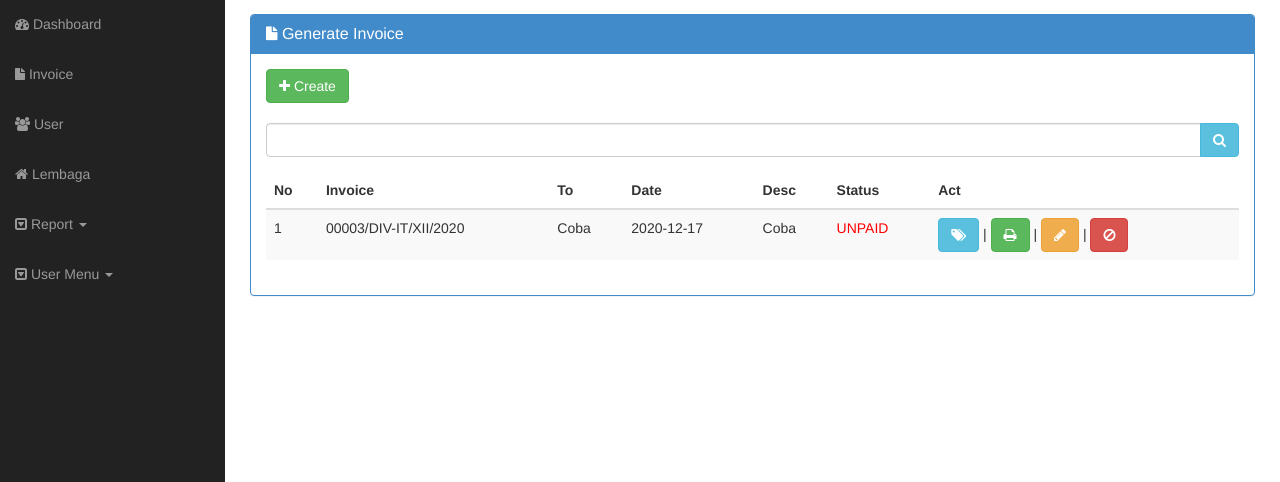
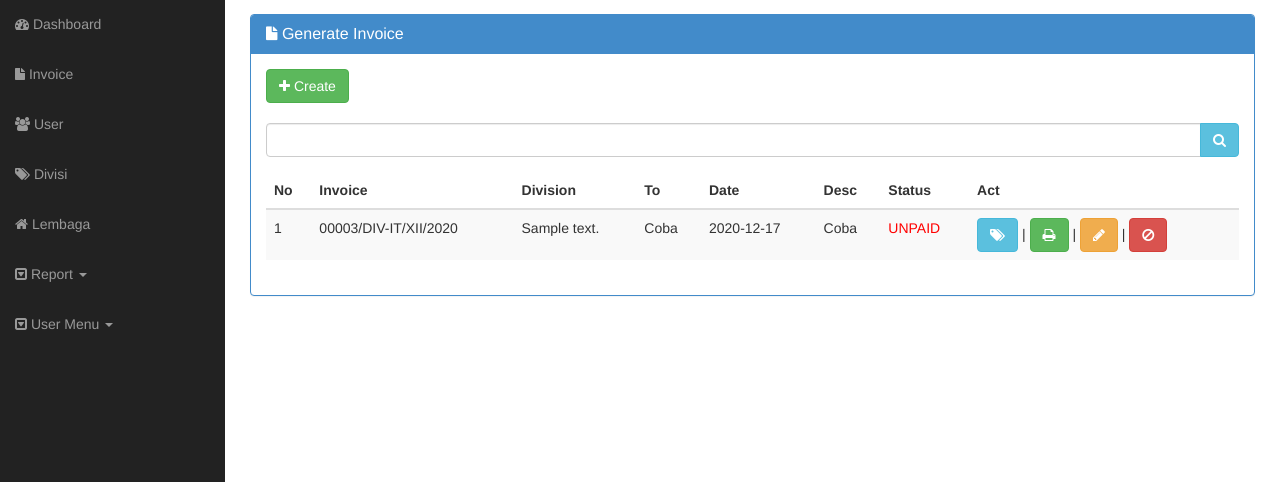
Before and after one commit to rudyekoprasetya/sisfo-invoice, a CodeIgniter app: page /surat/invoice in a window 1280 px wide. Shown: the part 51-533 px from the top of the page. Run offline with CodeIgniter, Linux system fonts and the light colour scheme; a user stored in the database is signed in; data comes from the database, SQL or seed files in the repository; tables that the repository leaves empty or names only in its code hold one stand-in row (values such as "Sample post").

Commit message:
[ADD] table divisi

```diff
--- a/application/controllers/Invoice.php
+++ b/application/controllers/Invoice.php
@@ -4,7 +4,7 @@ class Invoice extends CI_Controller {
 
 	public function __construct() {
 		parent::__construct();
-		if(!$this->session->userdata('logged_in')) {redirect('login','refresh');}//user harus login
+		// if(!$this->session->userdata('logged_in')) {redirect('login','refresh');}//user harus login
 		$this->load->model('Model_ci');
 
 	}
@@ -13,12 +13,14 @@ class Invoice extends CI_Controller {
 		$data['judul']="Generate Invoice";
 		$id_user=$this->session->userdata('id_user');
 		$no_urut=$this->autoid();
+		$data['divisi']=$this->Model_ci->get_all('tb_divisi');
 		$bulan=date('m');
 		$tahun=date('Y');
 		$roman=$this->numberToRoman($bulan);
 		$data['no_urut']=$no_urut;
-		$data['invoice']=$this->Model_ci->get_where_order('tb_invoice','no_urut','DESC',array('id_user'=>$id_user));
-		$data['no_invoice']=$no_urut."/DIV-IT/".$roman."/".$tahun;
+		// $data['invoice']=$this->Model_ci->get_where_order('tb_invoice','no_urut','DESC',array('id_user'=>$id_user));
+		$data['invoice']=$this->Model_ci->viewinvoice($id_user);
+		$data['no_invoice']=$no_urut."/CV-NMM/".$roman."/".$tahun;
 		$this->template->display('create_invoice',$data);
 	}
 
@@ -26,6 +28,7 @@ class Invoice extends CI_Controller {
 		$data=array(
 			'no_urut'=>$this->input->post('no_urut',true),
 			'no_invoice'=>$this->input->post('no_invoice',true),
+			'id_divisi'=>$this->input->post('id_divisi',true),
 			'kode_project'=>$this->input->post('kode_project',true),
 			'id_user'=>$this->session->userdata('id_user'),
 			'payment_type'=>$this->input->post('payment_type',true),
@@ -50,6 +53,7 @@ class Invoice extends CI_Controller {
 		$data=array(
 			'no_urut'=>$this->input->post('no_urut',true),
 			'kode_project'=>$this->input->post('kode_project',true),
+			'id_divisi'=>$this->input->post('id_divisi',true),
 			'id_user'=>$this->session->userdata('id_user'),
 			'payment_type'=>$this->input->post('payment_type',true),
 			'due_date'=>$this->input->post('due_date',true),
@@ -66,6 +70,7 @@ class Invoice extends CI_Controller {
 	public function editData() {
 		$no_invoice=$this->input->post('no_invoice',true);
 		$data=$this->Model_ci->get_where('tb_invoice',array('no_invoice'=>$no_invoice))->row();
+		$divisi=$this->Model_ci->get_all('tb_divisi');
 		if (!(strcmp($data->is_paid,"yes"))) {
 	      	$paid="selected";
 	      	$unpaid="";
@@ -77,6 +82,12 @@ class Invoice extends CI_Controller {
 		<label>No Invoice</label>
 		<input type="text" class="form-control" id="no_invoice" name="no_invoice" value="<?= $data->no_invoice; ?>" readonly>
 		<input type="hidden" name="no_urut" value="<?= $data->no_urut; ?>">
+		<label>Division</label>
+		<select name="id_divisi" id="id_divisi" class="form-control">
+			<?php foreach($divisi->result() as $row) { ?>
+				<option value="<?= $row->id_divisi;?>"><?= $row->divisi; ?></option>
+			<?php } ?>
+		</select>
 		<label>To</label>
 		<input type="text" name="kepada" class="form-control" id="kepada" value="<?= $data->kepada; ?>" required>
 		<input type="hidden" name="kode_project" id="kode_project" value="<?= $data->kode_project; ?>">
@@ -142,6 +153,7 @@ class Invoice extends CI_Controller {
 		$no_invoice="00003/DIV-IT/XII/2020";
 		//ambil data invoice
 		$inv=$this->Model_ci->get_where('tb_invoice',array('no_invoice'=>$no_invoice))->row();
+		$no_urut=$inv->no_urut;
 		$data['no_invoice']=$inv->no_invoice;
 		$data['kode_project']=$inv->kode_project;
 		$data['date']=$inv->date;
@@ -156,10 +168,13 @@ class Invoice extends CI_Controller {
 		//ambil data item invoice
 		$data['item']=$this->Model_ci->get_where('tb_item',array('no_invoice'=>$no_invoice));
 
+		//ambil data lembaga
+		$lembaga=$this->Model_ci->get_all('tb_lembaga');
+
 
 		//pdf
 		$this->pdf->setPaper('A4', 'potrait');
-    	$this->pdf->filename = "invoice.pdf";
+    	$this->pdf->filename = "inv-".$no_urut.".pdf";
     	$this->pdf->load_view('cetak_inv', $data);
 
 
--- a/application/models/Model_ci.php
+++ b/application/models/Model_ci.php
@@ -4,6 +4,11 @@ class Model_ci extends CI_Model {
 
 	public function __construct() {
 		 parent:: __construct();
+	}
+
+	public function viewinvoice($user) {
+		$query="SELECT a.no_invoice, a.no_urut, a.kepada, a.date, a.due_date, a.payment_type, a.is_paid, b.divisi FROM tb_invoice a JOIN tb_divisi b ON a.id_divisi=b.id_divisi WHERE a.id_user='$user' ORDER BY a.date DESC ";
+		return $this->db->query($query);
 	}
 
 	public function cek($user,$pass) {
--- a/application/views/create_invoice.php
+++ b/application/views/create_invoice.php
@@ -28,6 +28,7 @@
           		<tr>
           			<th>No</th>
           			<th>Invoice</th>
+          			<th>Division</th>
           			<th>To</th>
           			<th>Date</th>
           			<th>Desc</th>
@@ -44,6 +45,7 @@ $no++;
           		<tr>
           			<td><?= $no; ?></td>
           			<td><?= $row->no_invoice;?></td>
+          			<td><?= $row->divisi;?></td>
           			<td><?= $row->kepada;?></td>
           			<td><?= $row->date;?></td>
           			<td><?= $row->payment_type;?></td>
@@ -78,6 +80,12 @@ $no++;
         <label>No Invoice</label>
 		<input type="text" class="form-control" id="no_invoice" name="no_invoice" value="<?= $no_invoice; ?>">
 		<input type="hidden" name="no_urut" value="<?= $no_urut; ?>">
+		<label>Division</label>
+		<select name="id_divisi" id="id_divisi" class="form-control">
+			<?php foreach($divisi->result() as $row) { ?>
+				<option value="<?= $row->id_divisi;?>"><?= $row->divisi; ?></option>
+			<?php } ?>
+		</select>
 		<label>To</label>
 		<input type="text" name="kepada" class="form-control" id="kepada" onkeyup="ProjectID()" required>
 		<input type="hidden" name="kode_project" id="kode_project">
--- a/application/views/template/sidebar.php
+++ b/application/views/template/sidebar.php
@@ -6,6 +6,7 @@
           <li><a href="<?php echo site_url('invoice') ?>"><i class="fa fa-file"></i> Invoice</a></li>
 <?php if($this->session->userdata('akses')=='admin') { ?>
           <li><a href="<?php echo site_url('admin/user') ?>"><i class="fa fa-users"></i> User</a></li>
+          <li><a href="<?php echo site_url('admin/divisi') ?>"><i class="fa fa-tags"></i> Divisi</a></li>
           <li><a href="<?php echo site_url('admin/lembaga') ?>"><i class="fa fa-home"></i> Lembaga</a></li>
            <li class="dropdown">
               <a href="#" class="dropdown-toggle" data-toggle="dropdown"><i class="fa fa-caret-square-o-down"></i> Report <b class="caret"></b></a>
```
Also changed, not shown: application/controllers/Admin.php (+9 -0 lines), application/views/cetak_inv.php (+29 -2 lines).
